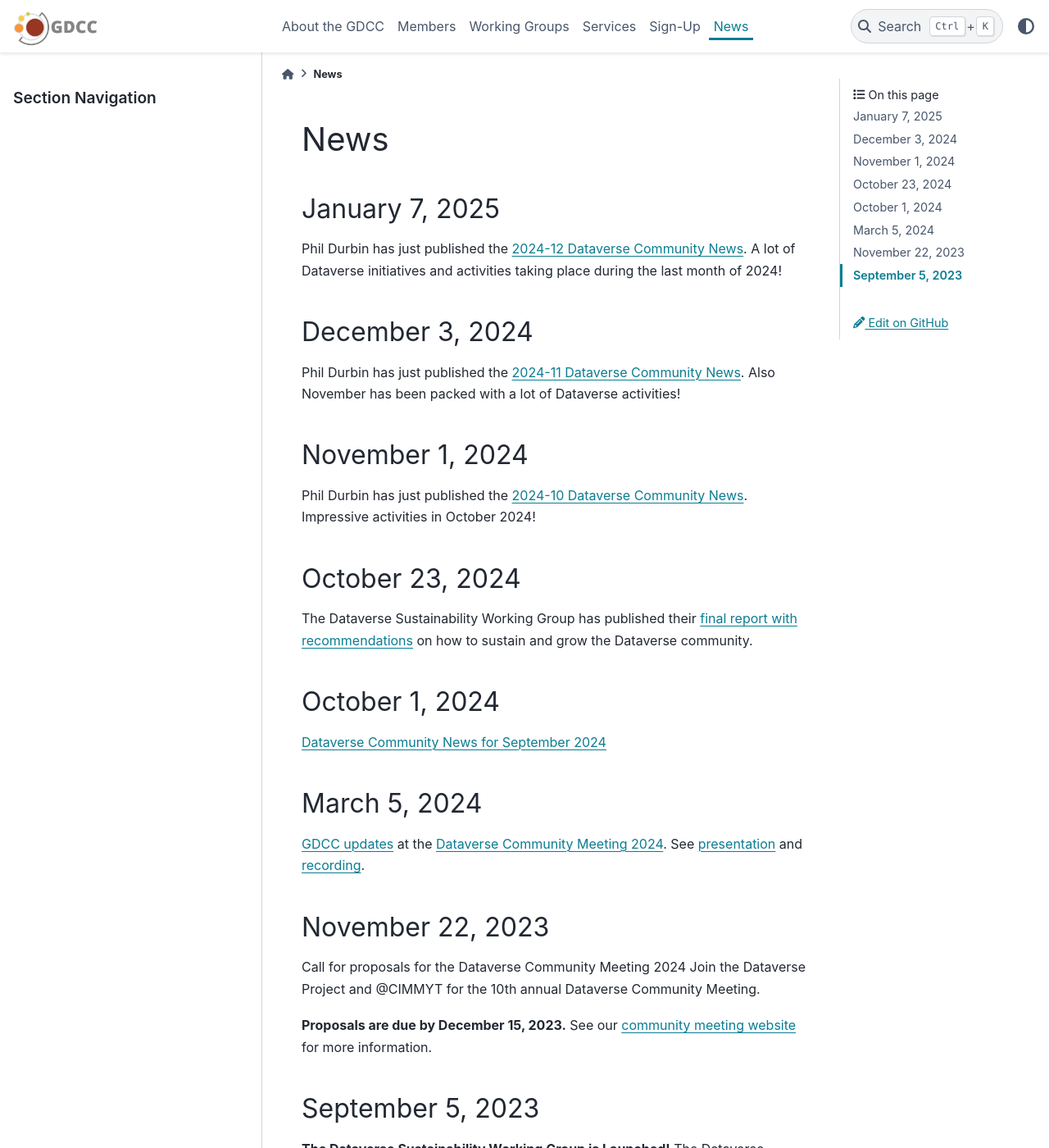
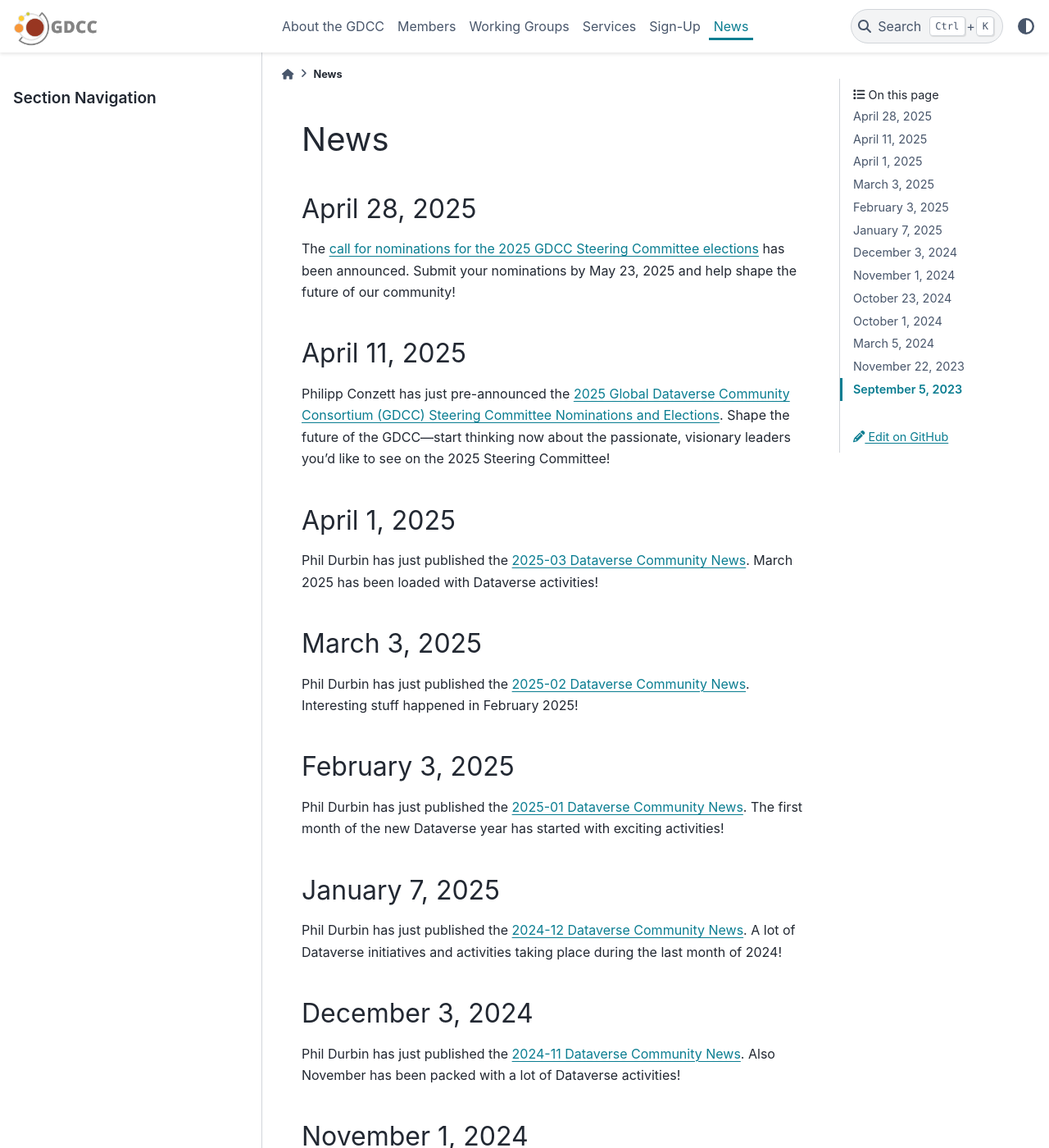
Before and after one commit to gdcc/www.gdcc.io, a Sphinx documentation site: the page built from source/news.md, in a window 1280 px wide and 1400 px high. Shown: the whole window at 82% size. Built offline with Sphinx 7.4.7 and the PyData theme 0.15.4, drawn with Linux system fonts in a browser that asks for light colours.

Commit message:
Update news.md

```diff
--- a/source/news.md
+++ b/source/news.md
@@ -1,4 +1,19 @@
 # News
+## April 28, 2025
+The [call for nominations for the 2025 GDCC Steering Committee elections](https://groups.google.com/g/dataverse-community/c/5yjMwiSY9bg) has been announced. Submit your nominations by May 23, 2025 and help shape the future of our community!
+
+## April 11, 2025
+Philipp Conzett has just pre-announced the [2025 Global Dataverse Community Consortium (GDCC) Steering Committee Nominations and Elections](https://groups.google.com/g/dataverse-community/c/Za5uTgWR5i4). Shape the future of the GDCC—start thinking now about the passionate, visionary leaders you’d like to see on the 2025 Steering Committee!
+
+## April 1, 2025
+Phil Durbin has just published the [2025-03 Dataverse Community News](https://groups.google.com/g/dataverse-community/c/19vqRHB9vss). March 2025 has been loaded with Dataverse activities!
+
+## March 3, 2025
+Phil Durbin has just published the [2025-02 Dataverse Community News](https://groups.google.com/g/dataverse-community/c/aYgmpI5Q6_I). Interesting stuff happened in February 2025!
+
+## February 3, 2025
+Phil Durbin has just published the [2025-01 Dataverse Community News](https://groups.google.com/g/dataverse-community/c/VQVfZdYlfSU). The first month of the new Dataverse year has started with exciting activities!
+
 ## January 7, 2025
 Phil Durbin has just published the [2024-12 Dataverse Community News](https://groups.google.com/g/dataverse-community/c/W4lIQgtkcu4). A lot of Dataverse initiatives and activities taking place during the last month of 2024!
 
```
